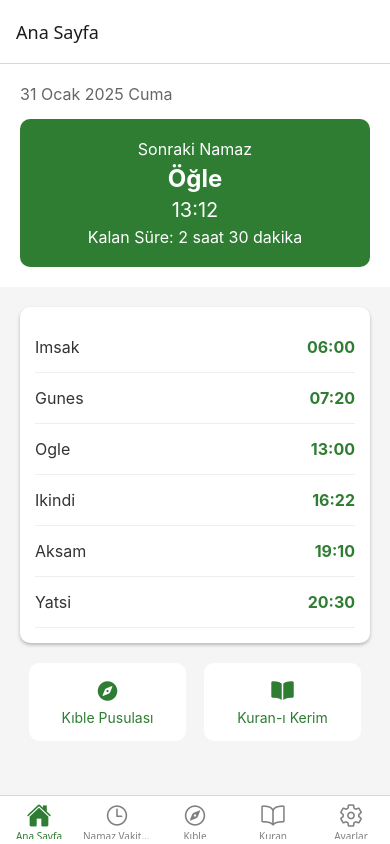
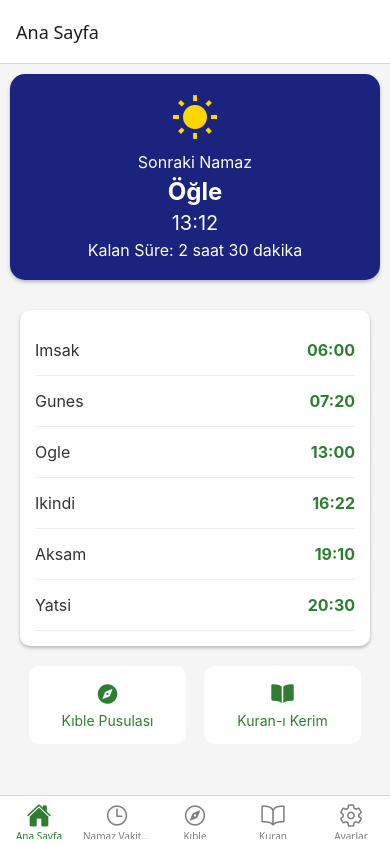
Before and after one commit to halilxibrahim/ramazan-app, a React Native app: screen / in a window 390 px wide. Built offline with nearby package versions, Linux system fonts and the light colour scheme; what expo-notifications would draw is missing.

Commit message:
Add icons to PrayerCard and adjust styles in HomeScreen

```diff
--- a/src/components/PrayerCard.js
+++ b/src/components/PrayerCard.js
@@ -1,5 +1,6 @@
 import React from 'react';
 import { View, Text, StyleSheet } from 'react-native';
+import Icon from 'react-native-vector-icons/MaterialCommunityIcons';
 
 export default function PrayerCard() {
   const nextPrayer = {
@@ -8,8 +9,30 @@ export default function PrayerCard() {
     remainingTime: '2 saat 30 dakika',
   };
 
+  const getPrayerIcon = (prayerName) => {
+    switch (prayerName) {
+      case 'İmsak':
+        return { name: 'weather-night', color: '#c7c7c7' };
+      case 'Güneş':
+        return { name: 'weather-sunset-up', color: '#ff9800' };
+      case 'Öğle':
+        return { name: 'white-balance-sunny', color: '#ffd700' };
+      case 'İkindi':
+        return { name: 'weather-partly-cloudy', color: '#fb8c00' };
+      case 'Akşam':
+        return { name: 'weather-sunset-down', color: '#f57c00' };
+      case 'Yatsı':
+        return { name: 'weather-night', color: '#455a64' };
+      default:
+        return { name: 'clock-outline', color: '#ffffff' };
+    }
+  };
+
+  const icon = getPrayerIcon(nextPrayer.name);
+
   return (
     <View style={styles.nextPrayerCard}>
+      <Icon name={icon.name} size={48} color={icon.color} style={styles.icon} />
       <Text style={styles.nextPrayerTitle}>Sonraki Namaz</Text>
       <Text style={styles.nextPrayerName}>{nextPrayer.name}</Text>
       <Text style={styles.nextPrayerTime}>{nextPrayer.time}</Text>
@@ -20,10 +43,18 @@ export default function PrayerCard() {
 
 const styles = StyleSheet.create({
   nextPrayerCard: {
-    backgroundColor: '#2e7d32',
+    backgroundColor: '#1a237e',
     padding: 20,
-    borderRadius: 10,
+    borderRadius: 15,
     alignItems: 'center',
+    elevation: 5,
+    shadowColor: '#000',
+    shadowOffset: { width: 0, height: 2 },
+    shadowOpacity: 0.25,
+    shadowRadius: 3.84,
+  },
+  icon: {
+    marginBottom: 10,
   },
   nextPrayerTitle: {
     color: '#fff',
--- a/src/screens/HomeScreen.js
+++ b/src/screens/HomeScreen.js
@@ -6,7 +6,6 @@ import * as Notifications from 'expo-notifications';
 import PrayerTimesList from '../components/PrayerTimesList';
 import PrayerCard from '../components/PrayerCard';
 
-// (Önemli) Android’de bildirim kanalı tanımlama (sadece 1 kez yapılır)
 Notifications.setNotificationChannelAsync('ezan-channel', {
   name: 'Ezan Kanalı',
   importance: Notifications.AndroidImportance.HIGH,
@@ -23,10 +22,7 @@ export default function HomeScreen() {
   return (
     <ScrollView style={styles.container}>
       <View style={styles.header}>
-        <Text style={styles.date}>{currentDate}</Text>
-        <View>
           <PrayerCard />
-        </View>
       </View>
       <PrayerTimesList/>
 
@@ -50,8 +46,7 @@ const styles = StyleSheet.create({
     backgroundColor: '#f5f5f5',
   },
   header: {
-    padding: 20,
-    backgroundColor: '#fff',
+    padding: 10,
   },
   date: {
     fontSize: 16,
```
